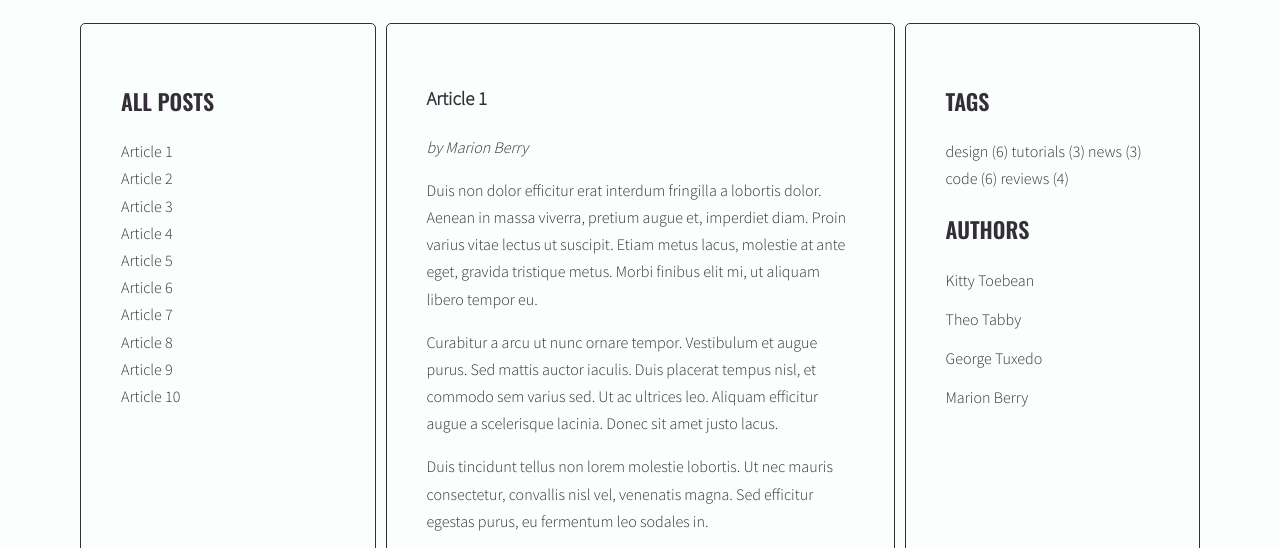
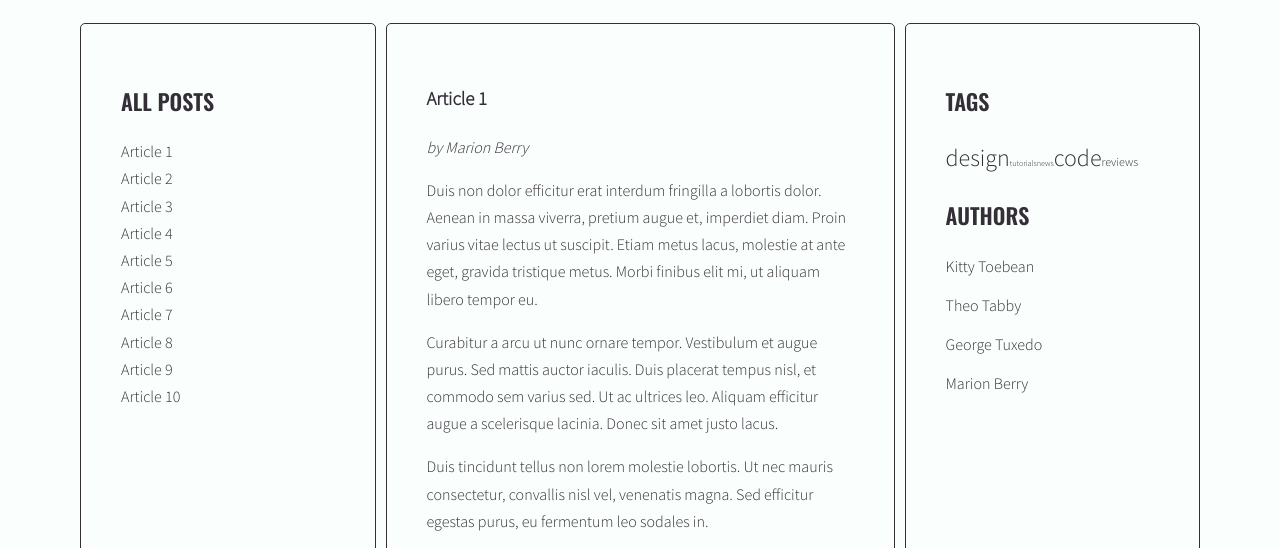
Before and after one commit to Gapiontko/javascript-blog, a website: page index.html in a window 1280 px wide. Shown: the part 220-768 px from the top of the page. Drawn offline with nearby package versions, Linux system fonts and the light colour scheme.

Commit message:
Add tags cloud to the right sidebar

```diff
--- a/index.html
+++ b/index.html
@@ -188,11 +188,7 @@
           <aside class="sidebar">
             <h2 class="section-title">Tags</h2>
             <ul class="list tags">
-              <li><a href="#">design</a> <span>(6)</span></li>
-              <li><a href="#">code</a> <span>(5)</span></li>
-              <li><a href="#">tutorials</a> <span>(4)</span></li>
-              <li><a href="#">reviews</a> <span>(4)</span></li>
-              <li><a href="#">news</a> <span>(6)</span></li>
+
             </ul>
             <h2 class="section-title">Authors</h2>
             <ul class="list authors">
--- a/js/script.js
+++ b/js/script.js
@@ -3,7 +3,9 @@
   optTitleListSelector = '.titles',
   optArticleTagsSelector = '.post-tags .list',
   optArticleAuthorSelector = '.post-author',
-  optTagsListSelector = ' .tags.list';
+  optTagsListSelector = ' .tags.list',
+  optCloudClassCount = 5,
+  optCloudClassPrefix = 'tag-size-';
 
 const titleClickHandler = function(event){
   event.preventDefault();
@@ -87,6 +89,13 @@ const calculateTagsParams = function (tags){
   Math.max ();
   return params;
 };
+const calculateTagClass = function (count, params){
+  const normalizedCount = count - params.min;
+  const normalizedMax = params.max - params.min;
+  const percentage = normalizedCount / normalizedMax;
+  const classNumber = Math.floor( percentage * (optCloudClassCount - 1) + 1 );
+  return optCloudClassPrefix, classNumber;
+};
 
 const generateTags = function(){
   /* [NEW] create a new variable allTags with an empty array */
@@ -147,7 +156,8 @@ const generateTags = function(){
   /* [NEW] START LOOP: for each tag in allTags: */
   for(let tag in allTags){
   /* [NEW] generate code of a link and add it to allTagsHTML */
-    allTagsHTML += '<a href="#tag-' + tag + '"><span>' + tag + ' (' + allTags[tag] + ') ' +  '</span></a>';
+    allTagsHTML += '<a href="#tag-' + tag + '" class="'+ optCloudClassPrefix + calculateTagClass (allTags[tag], tagsParams) + '"><span>' + tag + '</span></a>';
+    console.log(allTagsHTML);
   }
   /* [NEW] END LOOP: for each tag in allTags: */
 
--- a/sass/style.scss
+++ b/sass/style.scss
@@ -138,3 +138,21 @@
     margin: 0 10px 0 0;
   }
 }
+
+/* Tags */
+
+.tag-size-1 {
+  font-size: 50%;
+}
+.tag-size-2 {
+  font-size: 75%;
+}
+.tag-size-3 {
+  font-size: 50%;
+}
+.tag-size-4 {
+  font-size: 125%;
+}
+.tag-size-5 {
+  font-size: 150%;
+}
```
Also changed, not shown: css/style.css, 1 other file.
